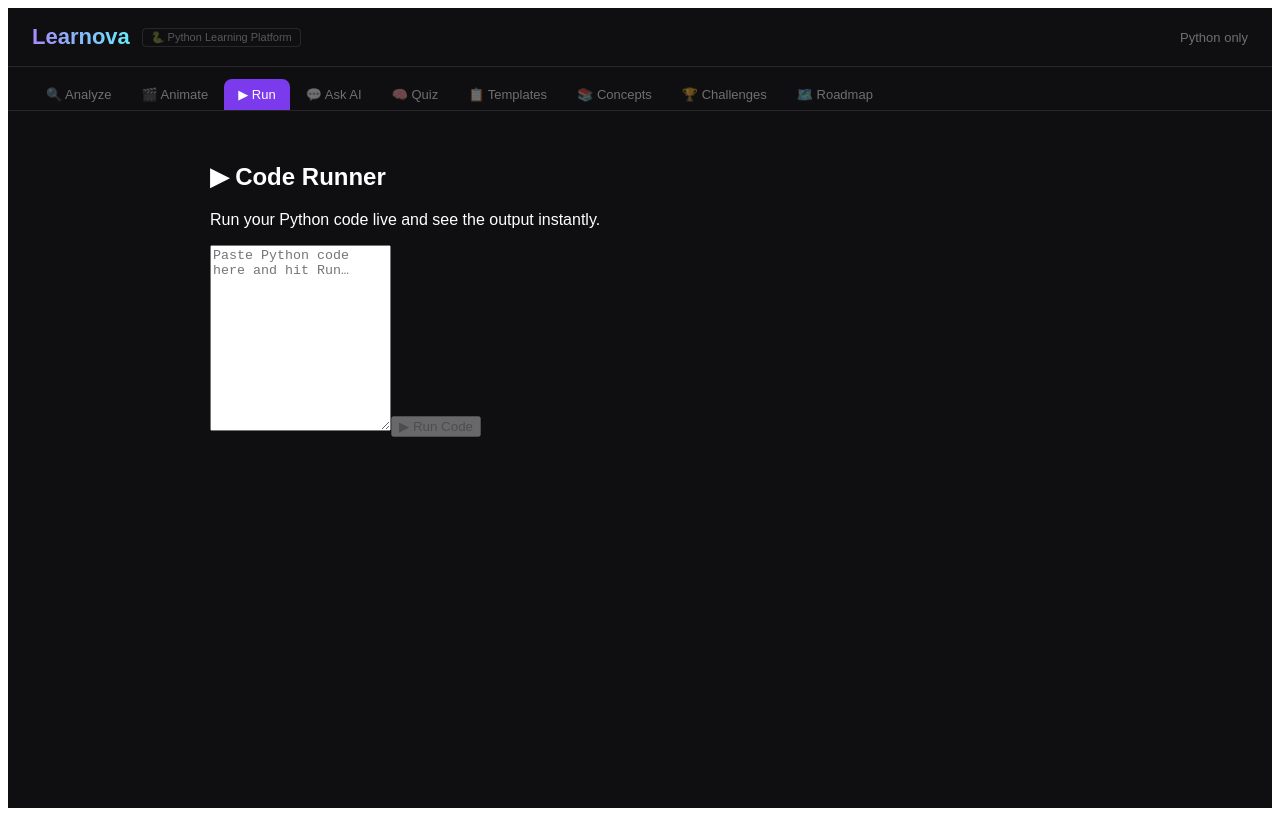
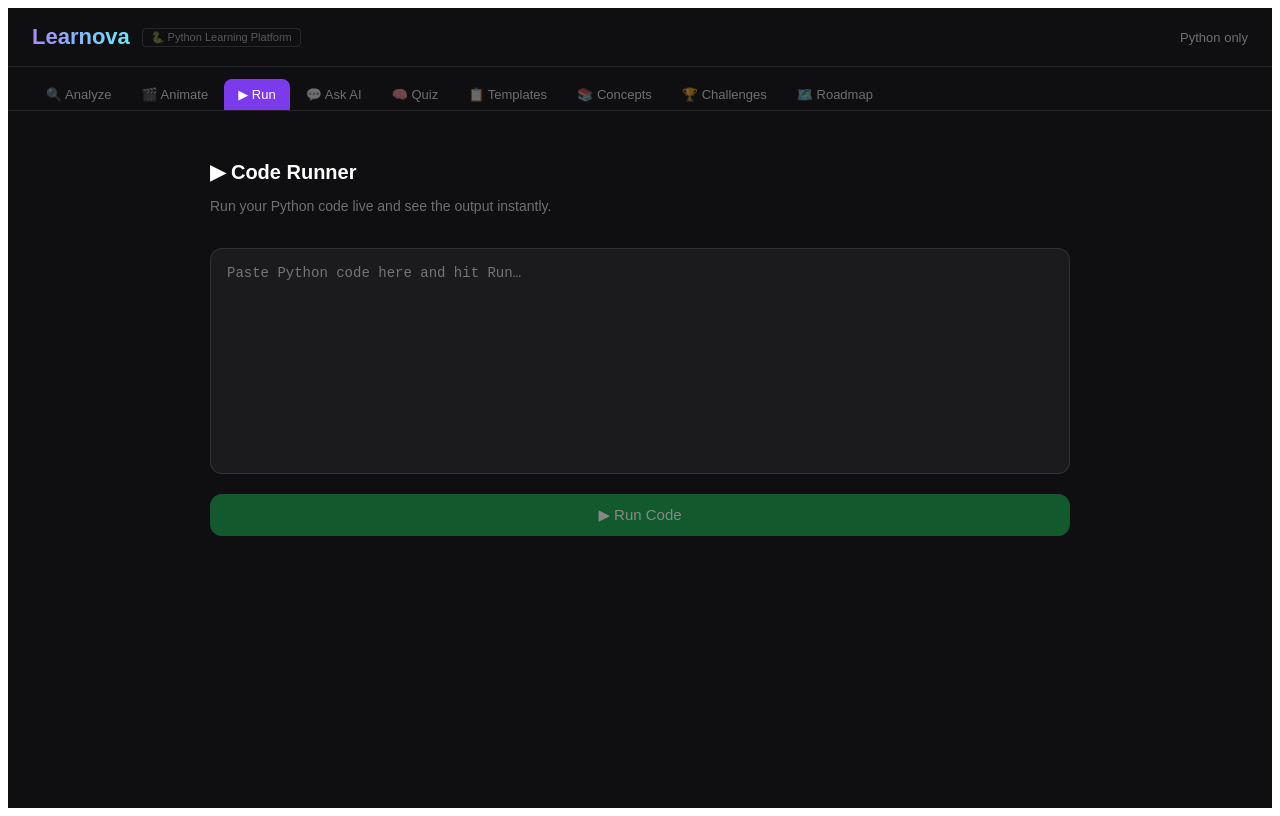
Before and after one commit to sujithaS30/Learnova, a React (Create React App) app in the folder frontend/: page / in a window 1280 px wide. Both pictures are taken after a click on the button "▶ Run". Built offline with nearby package versions, Linux system fonts and the light colour scheme.

Commit message:
Update CodeRunner.js

```diff
--- a/frontend/src/components/CodeRunner.js
+++ b/frontend/src/components/CodeRunner.js
@@ -28,10 +28,10 @@ export default function CodeRunner({ sharedCode, setSharedCode, lang }) {
   }
 
   return (
-    <div className="space-y-6">
+    <div style={{ display: "flex", flexDirection: "column", gap: "20px" }}>
       <div>
-        <h2 className="text-xl font-semibold mb-1">▶ Code Runner</h2>
-        <p className="text-white/40 text-sm">Run your Python code live and see the output instantly.</p>
+        <h2 style={{ fontSize: "20px", fontWeight: "600", marginBottom: "4px" }}>▶ Code Runner</h2>
+        <p style={{ color: "rgba(255,255,255,0.4)", fontSize: "14px" }}>Run your Python code live and see the output instantly.</p>
       </div>
 
       <textarea
@@ -39,27 +39,27 @@ export default function CodeRunner({ sharedCode, setSharedCode, lang }) {
         value={sharedCode}
         onChange={e => setSharedCode(e.target.value)}
         placeholder="Paste Python code here and hit Run…"
-        className="w-full bg-white/5 border border-white/10 rounded-xl p-4 font-mono text-sm text-white/90 outline-none focus:border-violet-500 resize-none"
+        style={{ width: "100%", boxSizing: "border-box", background: "rgba(255,255,255,0.05)", border: "1px solid rgba(255,255,255,0.1)", borderRadius: "12px", padding: "16px", fontFamily: "monospace", fontSize: "14px", color: "rgba(255,255,255,0.9)", outline: "none", resize: "none" }}
       />
 
       <button
         onClick={run}
         disabled={loading || !sharedCode.trim()}
-        className="w-full py-3 rounded-xl bg-green-600 hover:bg-green-500 disabled:opacity-40 disabled:cursor-not-allowed font-medium transition"
+        style={{ width: "100%", padding: "12px", borderRadius: "12px", background: "#16a34a", border: "none", color: "white", fontWeight: "500", fontSize: "15px", cursor: loading ? "not-allowed" : "pointer", opacity: loading || !sharedCode.trim() ? 0.5 : 1 }}
       >
         {loading ? "Running…" : "▶ Run Code"}
       </button>
 
       {(output || runError) && (
-        <div>
-          <p className="text-sm text-white/40 mb-2">Output</p>
+        <div style={{ display: "flex", flexDirection: "column", gap: "10px" }}>
+          <p style={{ fontSize: "13px", color: "rgba(255,255,255,0.4)" }}>Output</p>
           {output && (
-            <pre className="bg-black/50 border border-white/10 rounded-xl p-4 text-sm font-mono text-green-300 overflow-x-auto whitespace-pre-wrap">
+            <pre style={{ background: "rgba(0,0,0,0.5)", border: "1px solid rgba(255,255,255,0.1)", borderRadius: "12px", padding: "16px", fontSize: "13px", fontFamily: "monospace", color: "#86efac", overflowX: "auto", whiteSpace: "pre-wrap" }}>
               {output}
             </pre>
           )}
           {runError && (
-            <pre className="bg-red-500/10 border border-red-500/20 rounded-xl p-4 text-sm font-mono text-red-300 overflow-x-auto whitespace-pre-wrap mt-2">
+            <pre style={{ background: "rgba(239,68,68,0.1)", border: "1px solid rgba(239,68,68,0.2)", borderRadius: "12px", padding: "16px", fontSize: "13px", fontFamily: "monospace", color: "#fca5a5", overflowX: "auto", whiteSpace: "pre-wrap" }}>
               {runError}
             </pre>
           )}
@@ -67,8 +67,8 @@ export default function CodeRunner({ sharedCode, setSharedCode, lang }) {
       )}
 
       {lang !== "python" && (
-        <p className="text-xs text-yellow-400/60 text-center">
-          ⚠️ Live execution currently supports Python only. Switch language to Python to run code.
+        <p style={{ fontSize: "12px", color: "rgba(234,179,8,0.6)", textAlign: "center" }}>
+          Live execution supports Python only.
         </p>
       )}
     </div>
```
